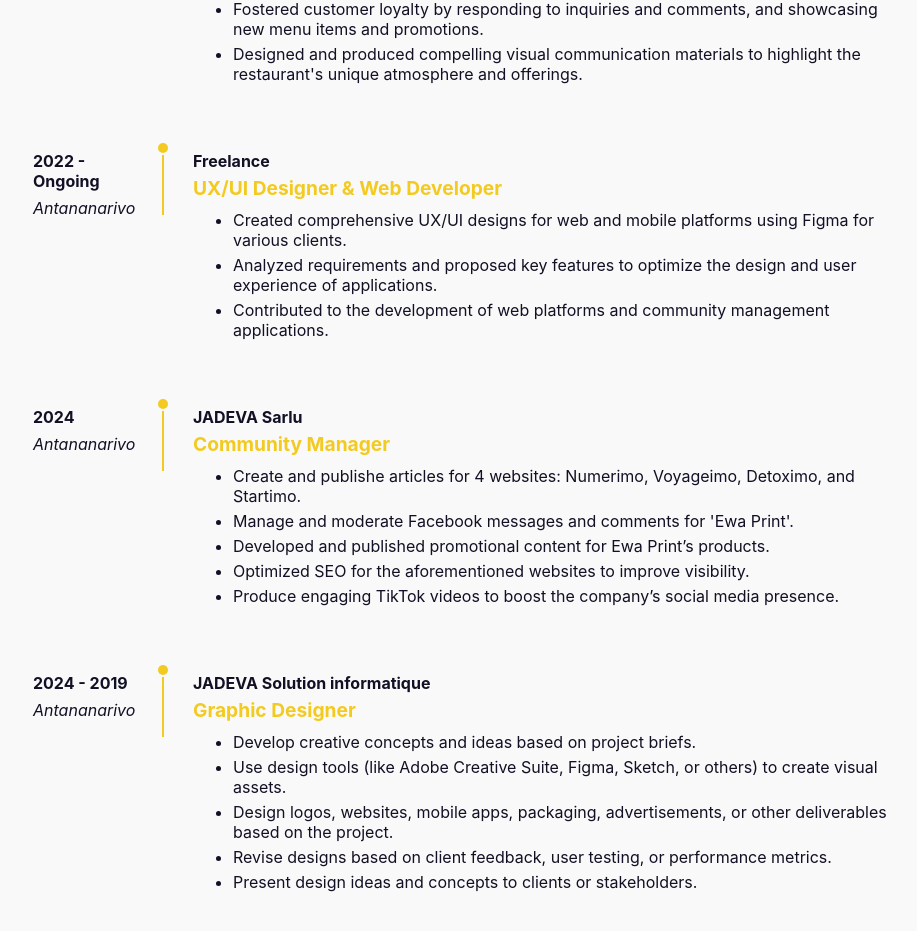
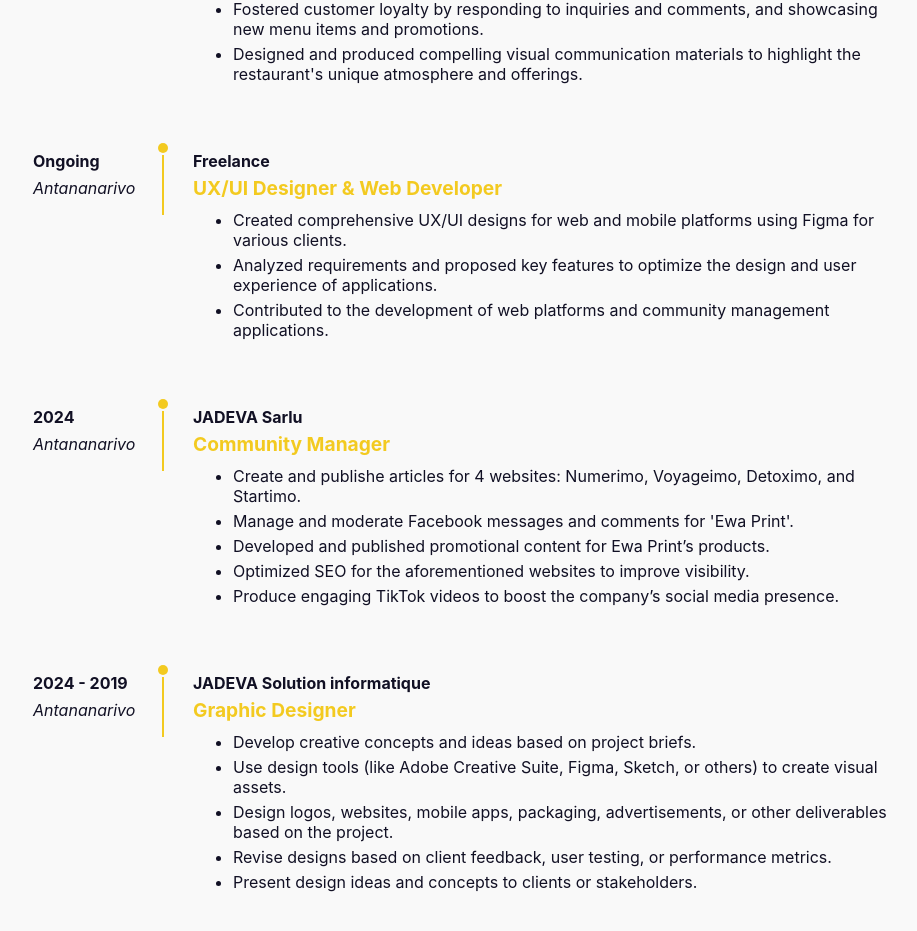
Before and after one commit to meiddiel/resume, a React (Create React App) app: page / in a window 1280 px wide. Shown: the part 1028-1959 px from the top of the page, without its empty margins (167-1084 px from the left). Built offline with nearby package versions, Linux system fonts and the light colour scheme.

Commit message:
Update employment date format in resumeData.js Change the date of freelancing activity

```diff
--- a/src/resumeData.js
+++ b/src/resumeData.js
@@ -50,7 +50,7 @@
   {
       company: "Freelance",
       location: "Antananarivo",
-      date: "2022 - Ongoing",
+      date: "Ongoing",
       jobTitle: "UX/UI Designer & Web Developer",
       responsibilities: [
         "Created comprehensive UX/UI designs for web and mobile platforms using Figma for various clients.",
```
